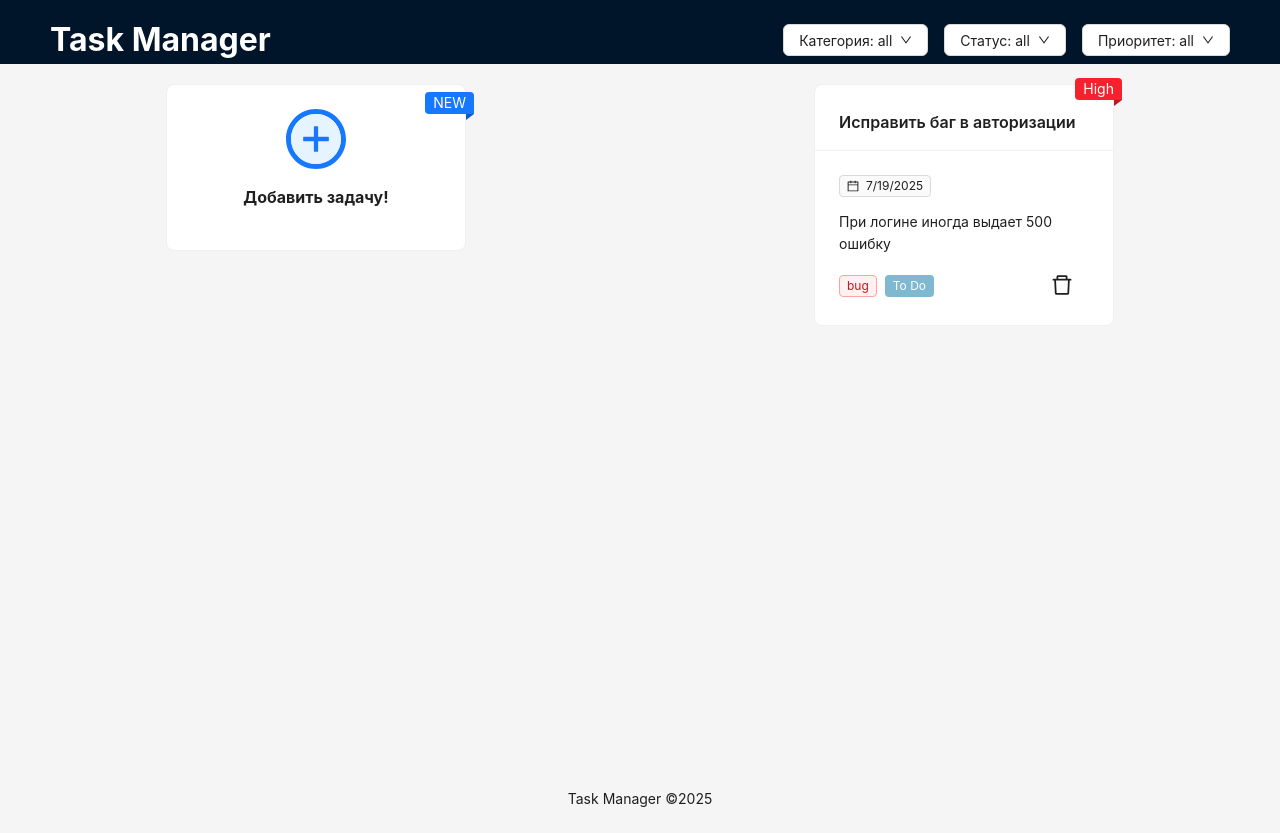
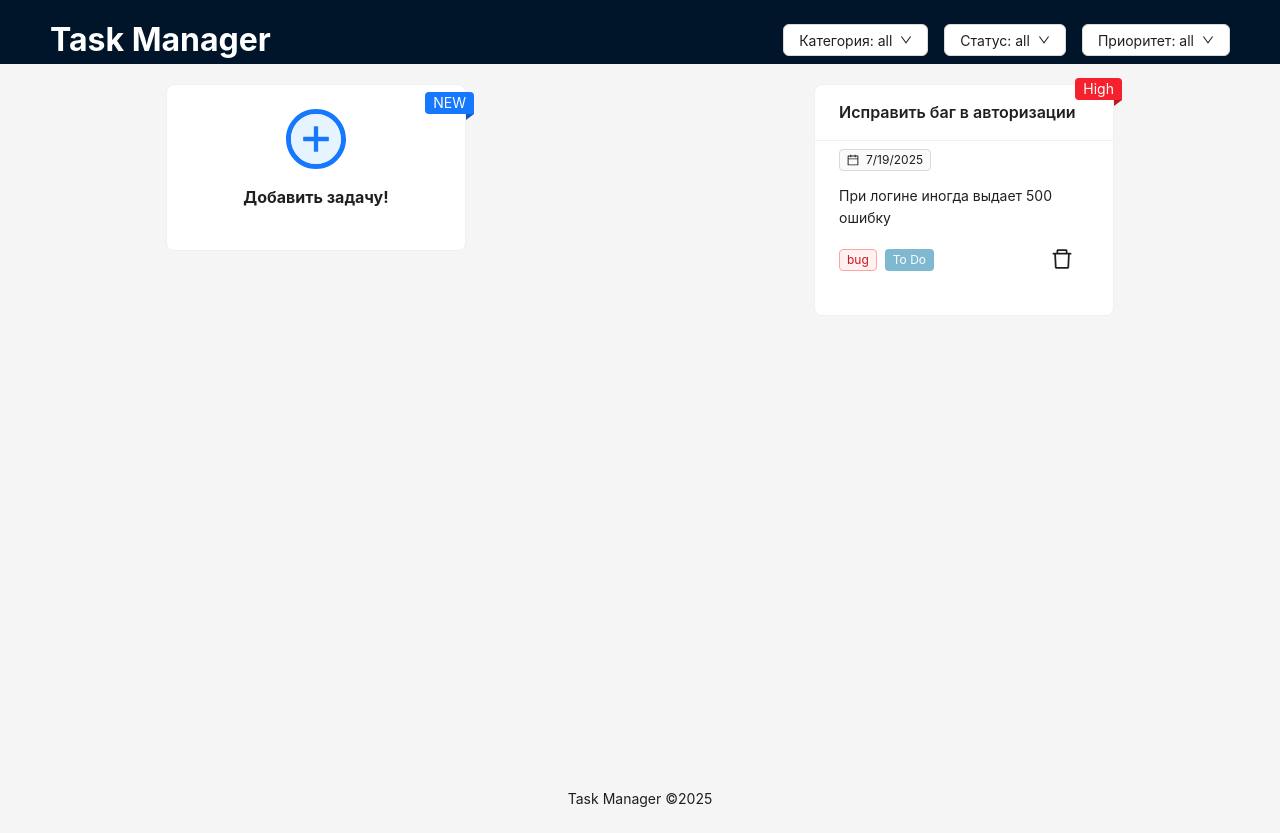
Before and after one commit to Skakodub-K/Task-manager, a React (Vite) app: page / in a window 1280 px wide. Built offline with nearby package versions, Linux system fonts and the light colour scheme.

Commit message:
fix styles at card-container

```diff
--- a/src/features/TaskItem.tsx
+++ b/src/features/TaskItem.tsx
@@ -29,10 +29,10 @@ const TaskItem: React.FC<TaskItemProps> = observer(({ item }) => {
       >
         <Card
           title={title}
-          style={{ width: 300, cursor: "pointer", paddingTop: "10px" }}
+          style={{ width: 300, cursor: "pointer"}}
           onClick={() => navigate(`/task/${id}`)}
         >
-          <div style={{ overflowWrap: "break-word" }}>
+          <div style={{ overflowWrap: "break-word", position:'relative', bottom:16 }}>
             <Tag icon={<CalendarOutlined />} color="default">
               {date.toLocaleDateString()}
             </Tag>
```
